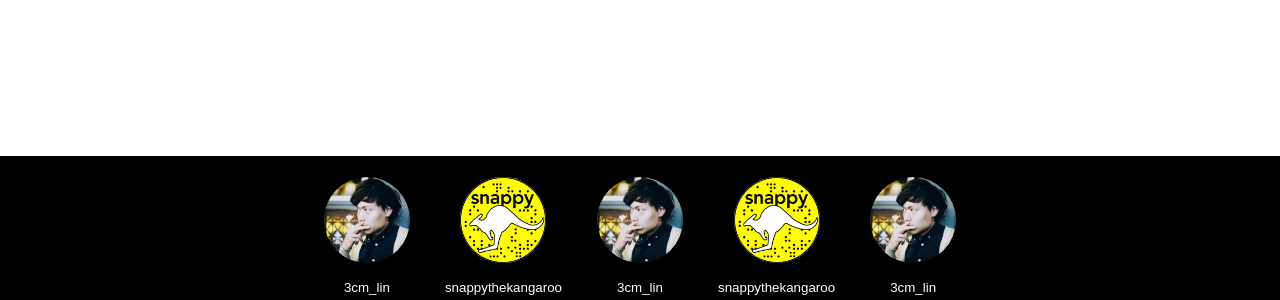
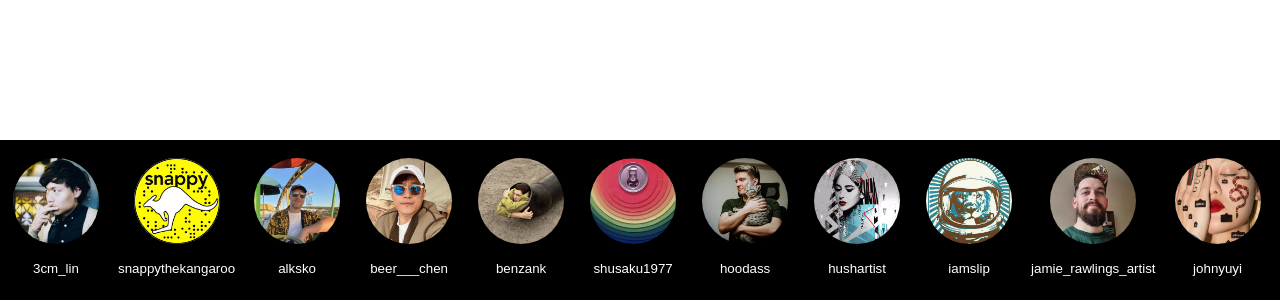
Before and after one commit to Frulko/SnappyInstaScreen, a website built with Parcel: page src/index.html in a window 1280 px wide. Shown: the part 500-800 px from the top of the page. Built offline with nearby package versions, Linux system fonts and the light colour scheme.

Commit message:
update with artists

```diff
--- a/package.json
+++ b/package.json
@@ -8,7 +8,9 @@
     "package": "electron-forge package",
     "make": "electron-forge make",
     "electron": "ELECTRON_DISABLE_SECURITY_WARNINGS=true electron .",
-    "parcel": "parcel src/index.html"
+    "parcel": "parcel src/index.html",
+    "build": "parcel build src/index.html --public-url ./",
+    "raspberrypi": "electron-forge package --arch=arm64 --platform=linux"
   },
   "author": "",
   "license": "ISC",
--- a/src/assets/index.css
+++ b/src/assets/index.css
@@ -17,7 +17,7 @@
 
 #app .bottom_bar{
   width: 100vw;
-  min-height: 100px;
+  min-height: 160px;
   background: black;
   display: flex;
   justify-content: center;
@@ -26,6 +26,14 @@
   overflow-x: scroll;
   padding-left: 100px;
   padding-right: 100px;
+  position: relative;
+}
+
+#app .bottom_bar > div{
+  position: absolute;
+  display: flex;
+  top: 0;
+  left: 0;
 }
 
 #app .bottom_bar button img{
--- a/src/index.html
+++ b/src/index.html
@@ -1,6 +1,7 @@
 <!DOCTYPE html>
 <html lang="en">
     <head>
+        <base href="./">
         <meta charset="UTF-8" />
         <meta name="viewport" content="width=device-width, initial-scale=1.0" />
         <meta http-equiv="Content-Security-Policy" content="script-src 'self';" />
@@ -13,6 +14,7 @@
         <div id="app">
           <webview id="foo" src="https://www.instagram.com/snappythekangaroo/" ></webview>
           <div class="bottom_bar">
+
           </div>
         </div>
         <script src="./index.js" type="module"></script>
--- a/src/index.js
+++ b/src/index.js
@@ -43,9 +43,14 @@ webview.addEventListener('dom-ready', function () {
       pointer-events: none !important;
     }
 
+    ._acay,
     ._aasm,
     ._abl-{
       display: none !important;
+    }
+
+    ._aarg{
+      pointer-events: none !important;
     }
   `
   console.log('-->')
@@ -63,23 +68,29 @@ const current = -1;
 const instagram_accounts = [
   { href: 'https://www.instagram.com/3cm_lin/', name: '3cm_lin', profilePicture: require('./img/11232649_1595557643994646_1139084805_a.jpg')},
   { href: 'https://www.instagram.com/snappythekangaroo/', name: 'snappythekangaroo', profilePicture: require('./img/14733195_1798785580339872_6165366677996306432_a.jpg')},
+  { href: 'https://www.instagram.com/alksko/', name: 'alksko', profilePicture: require('./img/314656294_834048857912418_3327879007863840483_n.jpg')},
+  { href: 'https://www.instagram.com/beer___chen/', name: 'beer___chen', profilePicture: require('./img/331614815_1387101652060413_2710415714988690729_n.jpg')},
+  { href: 'https://www.instagram.com/benzank/', name: 'benzank', profilePicture: require('./img/284572580_534424598361932_2808288476836167865_n.jpg')},
+  { href: 'https://www.instagram.com/shusaku1977/', name: 'shusaku1977', profilePicture: require('./img/51694373_1343533495771624_3790974921291595776_n.jpg')},
+  { href: 'https://www.instagram.com/hoodass/', name: 'hoodass', profilePicture: require('./img/286418193_161209863066646_8289812443628477331_n.jpg')},
+  { href: 'https://www.instagram.com/hushartist/', name: 'hushartist', profilePicture: require('./img/248611139_848616692467520_7314265106293823948_n.jpg')},
+  { href: 'https://www.instagram.com/iamslip/', name: 'iamslip', profilePicture: require('./img/72781253_472917560245004_338777610035134464_n.jpg')},
+  { href: 'https://www.instagram.com/jamie_rawlings_artist/', name: 'jamie_rawlings_artist', profilePicture: require('./img/279521875_683512482935660_1612378133208279526_n.jpg')},
+  { href: 'https://www.instagram.com/johnyuyi/', name: 'johnyuyi', profilePicture: require('./img/20225770_1397590113691303_5387235122128879616_n.jpg')},
+  { href: 'https://www.instagram.com/popovysisters/', name: 'popovysisters', profilePicture: require('./img/10523273_589042361214122_116069153_a.jpg')},
+  { href: 'https://www.instagram.com/pouyasnap/', name: 'pouyasnap', profilePicture: require('./img/131049516_2686825134916597_5370924487796392095_n.jpg')},
+  { href: 'https://www.instagram.com/shamsiahassani/', name: 'shamsiahassani', profilePicture: require('./img/317910790_822270312396594_7210288018613425488_n.jpg')},
+  { href: 'https://www.instagram.com/takashidongjing/', name: 'takashidongjing', profilePicture: require('./img/92290872_295631641419124_7881427269204312064_n.jpg')},
+  { href: 'https://www.instagram.com/theonigiriart/', name: 'theonigiriart', profilePicture: require('./img/315207132_518574976842501_5137628215016130268_n.jpg')},
+  { href: 'https://www.instagram.com/vincent_bal/', name: 'vincent_bal', profilePicture: require('./img/13269327_138424356561466_1450273792_a.jpg')},
 
-  { href: 'https://www.instagram.com/3cm_lin/', name: '3cm_lin', profilePicture: require('./img/11232649_1595557643994646_1139084805_a.jpg')},
-  { href: 'https://www.instagram.com/snappythekangaroo/', name: 'snappythekangaroo', profilePicture: require('./img/14733195_1798785580339872_6165366677996306432_a.jpg')},
-  { href: 'https://www.instagram.com/3cm_lin/', name: '3cm_lin', profilePicture: require('./img/11232649_1595557643994646_1139084805_a.jpg')},
-  // { href: 'https://www.instagram.com/snappythekangaroo/', name: 'snappythekangaroo', profilePicture: require('./img/14733195_1798785580339872_6165366677996306432_a.jpg')},
-  // { href: 'https://www.instagram.com/3cm_lin/', name: '3cm_lin', profilePicture: require('./img/11232649_1595557643994646_1139084805_a.jpg')},
-  // { href: 'https://www.instagram.com/snappythekangaroo/', name: 'snappythekangaroo', profilePicture: require('./img/14733195_1798785580339872_6165366677996306432_a.jpg')},
-  // { href: 'https://www.instagram.com/3cm_lin/', name: '3cm_lin', profilePicture: require('./img/11232649_1595557643994646_1139084805_a.jpg')},
-  // { href: 'https://www.instagram.com/snappythekangaroo/', name: 'snappythekangaroo', profilePicture: require('./img/14733195_1798785580339872_6165366677996306432_a.jpg')},
-  // { href: 'https://www.instagram.com/3cm_lin/', name: '3cm_lin', profilePicture: require('./img/11232649_1595557643994646_1139084805_a.jpg')},
-  // { href: 'https://www.instagram.com/snappythekangaroo/', name: 'snappythekangaroo', profilePicture: require('./img/14733195_1798785580339872_6165366677996306432_a.jpg')},
-  // { href: 'https://www.instagram.com/3cm_lin/', name: '3cm_lin', profilePicture: require('./img/11232649_1595557643994646_1139084805_a.jpg')},
-  // { href: 'https://www.instagram.com/snappythekangaroo/', name: 'snappythekangaroo', profilePicture: require('./img/14733195_1798785580339872_6165366677996306432_a.jpg')},
 ];
 
 
 const bottomEl = document.querySelector('.bottom_bar');
+const divBottomEl = document.createElement('div');
+
+bottomEl.appendChild(divBottomEl);
 
 instagram_accounts.forEach(({ href, name, profilePicture }, index) => {
 
@@ -99,7 +110,7 @@ instagram_accounts.forEach(({ href, name, profilePicture }, index) => {
   linkAccountEl.appendChild(imgWrapperEl);
   linkAccountEl.appendChild(spanEl);
 
-  bottomEl.appendChild(linkAccountEl);
+  divBottomEl.appendChild(linkAccountEl);
 
   linkAccountEl.addEventListener('click', () => {
     console.log('-->', webview.loadURL(href));
```
Also changed, not shown: main.js (+6 -5 lines), src/img/10523273_589042361214122_116069153_a.jpg (added), src/img/131049516_2686825134916597_5370924487796392095_n.jpg (added), src/img/13269327_138424356561466_1450273792_a.jpg (added), src/img/20225770_1397590113691303_5387235122128879616_n.jpg (added), src/img/248611139_848616692467520_7314265106293823948_n.jpg (added), src/img/279521875_683512482935660_1612378133208279526_n.jpg (added), src/img/284572580_534424598361932_2808288476836167865_n.jpg (added), src/img/286418193_161209863066646_8289812443628477331_n.jpg (added), src/img/314656294_834048857912418_3327879007863840483_n.jpg (added), src/img/315207132_518574976842501_5137628215016130268_n.jpg (added), src/img/317910790_822270312396594_7210288018613425488_n.jpg (added), src/img/331614815_1387101652060413_2710415714988690729_n.jpg (added), src/img/51694373_1343533495771624_3790974921291595776_n.jpg (added), 2 more files.
